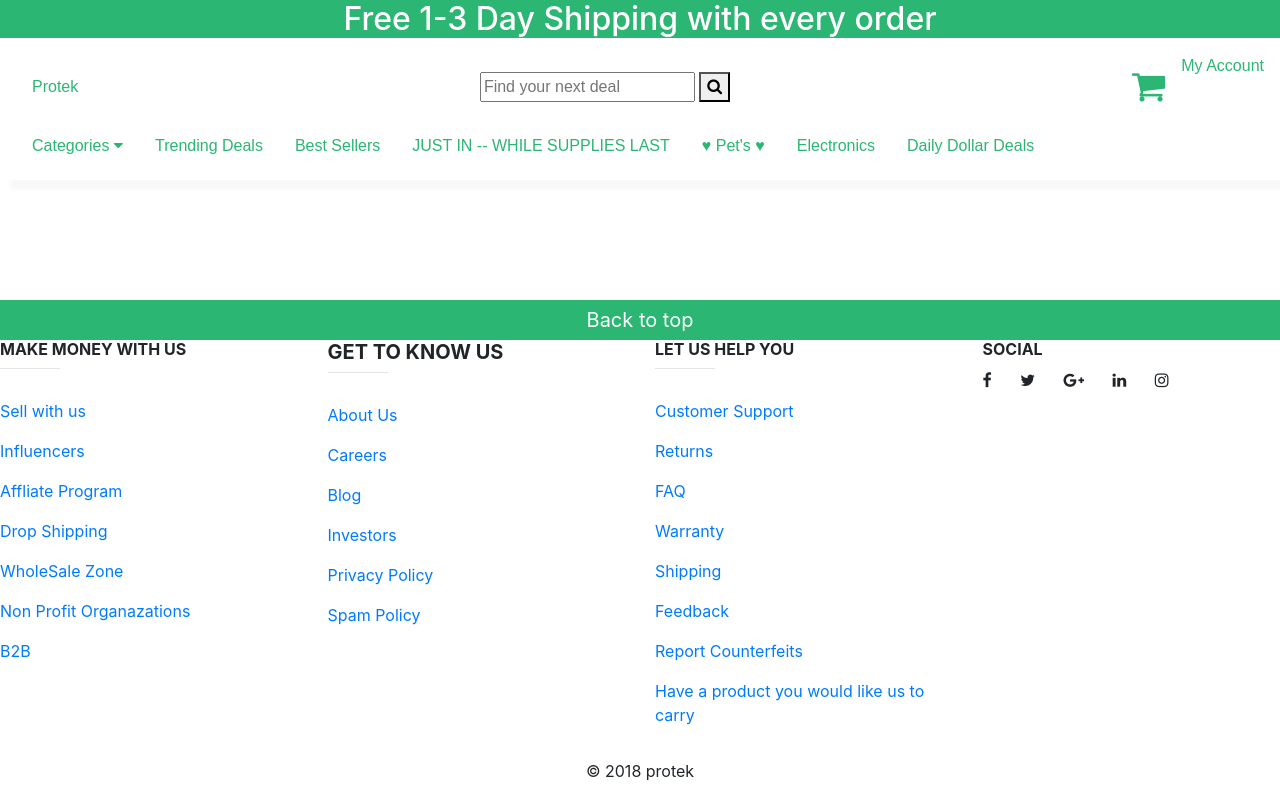
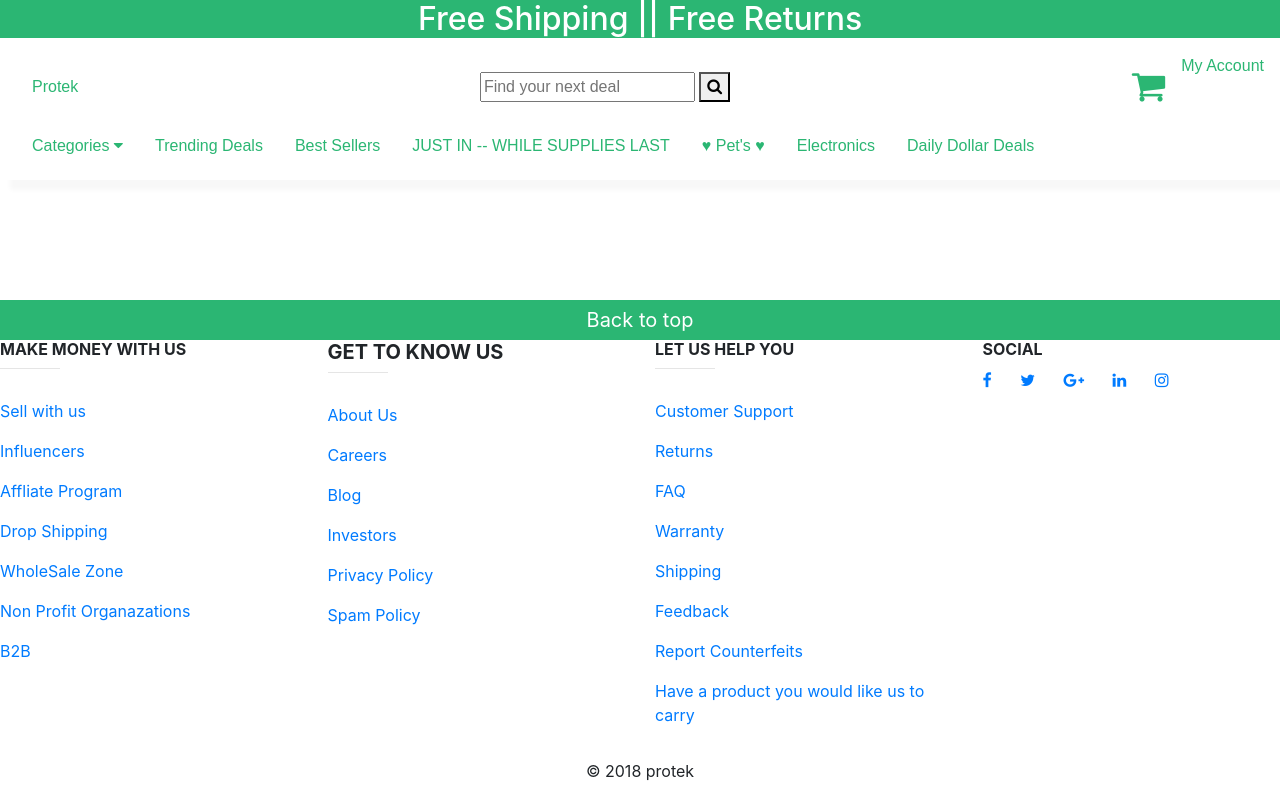
Before and after one commit to wahidCarvan/capstone-two-backend, a website: page public/index.html in a window 1280 px wide. Drawn offline with nearby package versions, Linux system fonts and the light colour scheme; no server answers.

Commit message:
social media links added

```diff
--- a/public/index.html
+++ b/public/index.html
@@ -18,7 +18,7 @@
 
 		<!-- announcemnet bar -->
 		<div class="announcement-bar">
-			<h2>Free 1-3 Day Shipping with every order</h2>
+			<h2>Free Shipping || Free Returns </h2>
 		</div>
 	<!-- navigational div -->
 		<div class="main-nav">
@@ -177,26 +177,33 @@
 
 	<!-- Facebook -->
 		<a class="fb-ic">
-		<i class="fa fa-facebook white-text mr-4"> </i>
+			<a href="https://www.facebook.com" target="_blank">
+				<i class="fa fa-facebook white-text mr-4"> </i>
+			</a>
 		</a>
 
 		<!-- Twitter -->
 		<a class="tw-ic">
+		<a href="https://www.twitter.com" target="_blank">
 		<i class="fa fa-twitter white-text mr-4"> </i>
 		</a>
 
 		<!-- Google +-->
 		<a class="gplus-ic">
+				<a href="https://www.https://plus.google.com/discover.com" target="_blank">
 		<i class="fa fa-google-plus white-text mr-4"> </i>
+		</a>
 		</a>
 
 		<!--Linkedin -->
 		<a class="li-ic">
+		<a href="https://www.Linkedin.com" target="_blank">
 		<i class="fa fa-linkedin white-text mr-4"> </i>
 		</a>
-
+		</a>
 		<!--Instagram-->
 		<a class="ins-ic">
+		<a href="https://www.instagram.com" target="_blank">
 		<i class="fa fa-instagram white-text"> </i>
 		</a>
 
```
